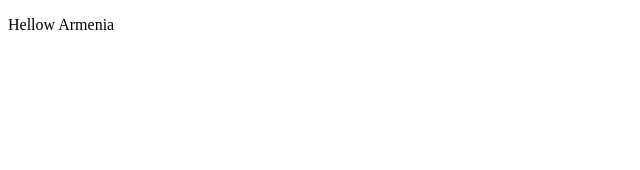
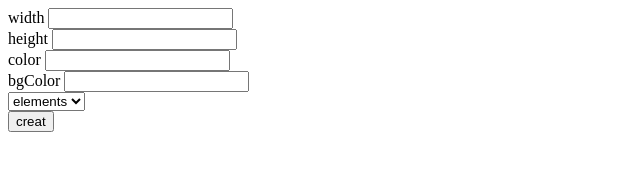
Before and after one commit to hayarpigrigoryan/The-login-from-thee-paths, a plain HTML site: page index.html in a window 1280 px wide. Shown: the whole page, without its empty margins (0-640 px from the left). Drawn offline with Linux system fonts and the light colour scheme.

Commit message:
add index.html

```diff
--- a/app.js
+++ /dev/null
@@ -1 +0,0 @@
-console.log("Arpi")
--- a/index.html
+++ b/index.html
@@ -7,6 +7,31 @@
     <title>Document</title>
 </head>
 <body>
-    <p>Hellow Armenia</p>
+<section class="containers">
+    <div class="container-1" id="container1">
+        <label for="">width</label>
+        <input type="number" id="width"><br>
+        <label for="">height</label>
+        <input type="number" id="height"><br>
+        <label for="">color</label>
+        <input type="text" id="color"><br>
+        <label for="">bgColor</label>
+        <input type="text" id="content"><br>
+        <select name="" id="">
+         <option value="elements">elements</option>
+         <option id="div" value="div"></option>
+         <option value="a">a</option>
+         <option value="span">span</option>
+         <option value="section">section</option>
+        </select><br>
+        <button class="btn" id="btn">creat</button>
+        </div>
+        <div class="container-2" id="container2">
+        </div>
+        <div class="container-3" id="container3">
+        <div class="css-block2">
+        </div>
+    </div>
+</section>
 </body>
 </html>
```
